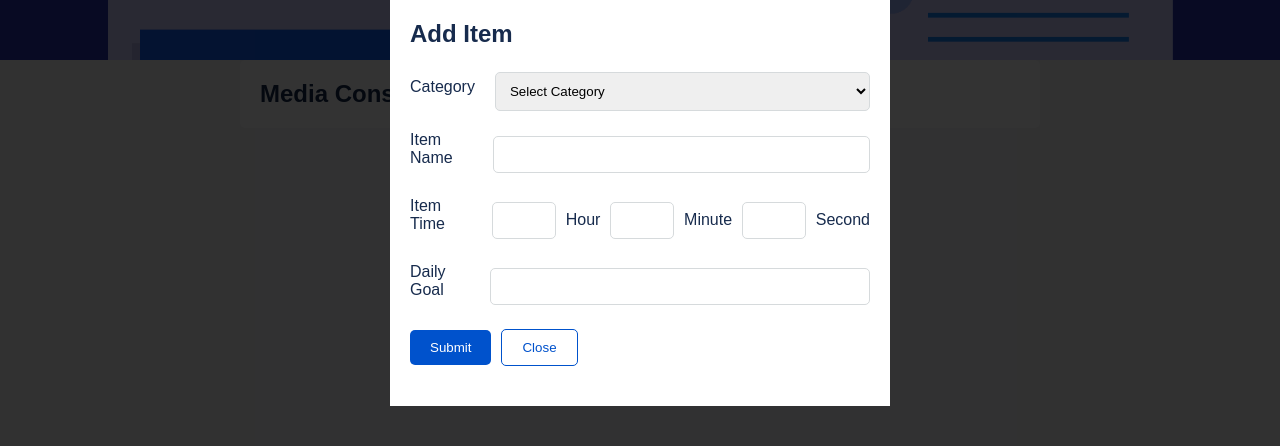
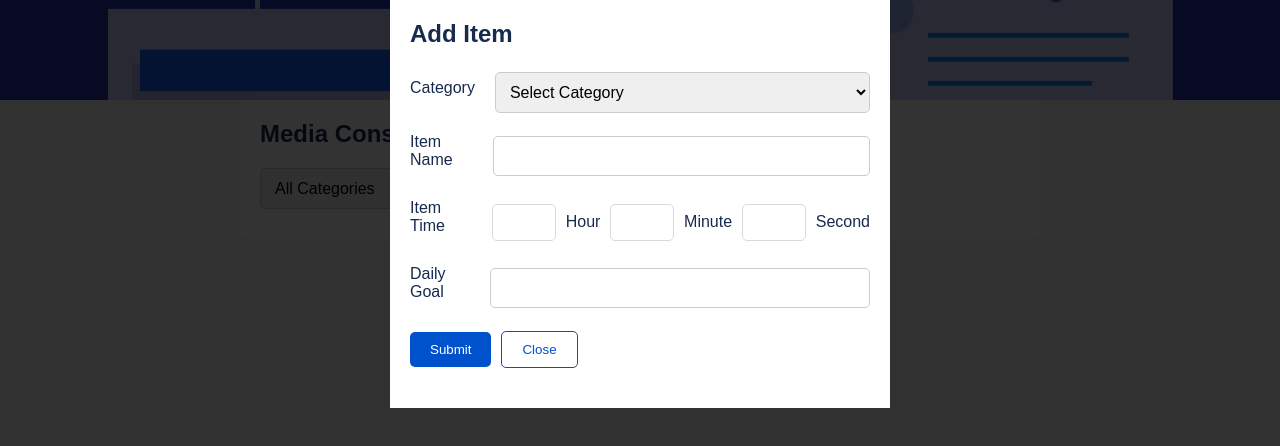
Before and after one commit to christopherdes/DECO2017_A3, a website: page public/index.html in a window 1280 px wide. Both pictures are taken after a click on the button "Add Item". Drawn offline with Linux system fonts and the light colour scheme.

Commit message:
Major Update (V3)
Fixed all the bugs in the V2 and added the drop down filter feature.

```diff
--- a/public/index.html
+++ b/public/index.html
@@ -19,6 +19,17 @@
     <main>
 
         <h1>Media Consumption Tracker</h1>
+
+        <!-- Drop Down Filter -->
+        <select id="categoryFilter" class="filter">
+            <option value="">All Categories</option>
+            <option value="Gaming">Gaming</option>
+            <option value="Press Media">Press Media</option>
+            <option value="Radio & Podcast">Radio & Podcast</option>
+            <option value="Social Media">Social Media</option>
+            <option value="Others">Others</option>
+        </select>
+
 
         <!-- || Item List Component || -->
         <section>
--- a/public/main.js
+++ b/public/main.js
@@ -1,5 +1,4 @@
 document.addEventListener('DOMContentLoaded', (event) => {
-    // Object to store data
     let data = JSON.parse(localStorage.getItem('list')) || [];
 
     const itemList = document.querySelector('#itemlist');
@@ -11,6 +10,12 @@ document.addEventListener('DOMContentLoaded', (event) => {
     const editForm = document.querySelector('#editform');
     const closeAddFormButton = document.querySelector('#closeAddFormButton');
     const closeEditFormButton = document.querySelector('#closeEditFormButton');
+
+    // Add the filter category here
+    const categoryFilter = document.querySelector('#categoryFilter');
+    categoryFilter.addEventListener('change', () => {
+        populateList(data, itemList);
+    });
 
     console.log('Data from localStorage:', data);
     populateList(data, itemList);
@@ -52,7 +57,13 @@ document.addEventListener('DOMContentLoaded', (event) => {
     // Function to display items
     function populateList(items = [], itemList) {
         console.log('Populating list with:', items);
-        itemList.innerHTML = items.map((item, i) => {
+        console.log('Selected category:', categoryFilter.value);  // let's add a log here
+        itemList.innerHTML = items
+            .filter(item => {
+                console.log('Item type:', item.type);  // and here
+                return categoryFilter.value ? item.type === categoryFilter.value : true
+            })
+            .map((item, i) => {
                 return `
                     <li>
                         <div class="item-header">
@@ -70,6 +81,7 @@ document.addEventListener('DOMContentLoaded', (event) => {
                 `;
             }).join('');
     }
+
 
     // Function to delete item
     function deleteItem(e) {
--- a/public/style.css
+++ b/public/style.css
@@ -15,12 +15,6 @@ body {
     background: #F4F5F7;
     color: #172B4D;
 }
-
-/* header */
-/* header {
-    background: #0052CC;
-    padding: 20px;
-} */
 
 
 /* Main Section */
@@ -117,10 +111,11 @@ main {
 
 .form-row input[type="text"],
 .form-row select {
+    width: 100%;
+    font-size: 16px;
     padding: 10px;
-    border: 1px solid #D6DADC;
     border-radius: 5px;
-    width: 100%;
+    border: 1px solid #ccc;
 }
 
 .form-row input[type="number"] {
@@ -201,12 +196,12 @@ h1 {
 /* Banner */
 #header {
     position: relative;
-    height: 60px;
+    height: 100px;
     overflow: hidden;
 }
 
 #headerImg {
-    height: 60px;
+    height: 100px;
     width: 100%;
     object-fit: cover;
 }
@@ -220,3 +215,15 @@ h1 {
     width: 100%;
     background: rgba(0, 0, 255, 0.2); /* Adjust the blue overlay here */
 }
+
+
+
+/* Filter */
+.filter {
+    font-size: 16px;
+    padding: 10px;
+    margin: 20px 0;
+    margin-bottom: 10px;
+    border-radius: 5px;
+    border: 1px solid #ccc;
+}
```
Lines whose indentation alone changed are shown as unchanged.
